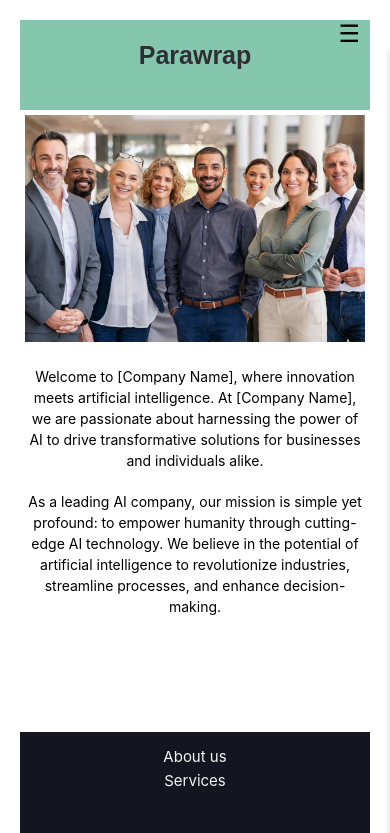
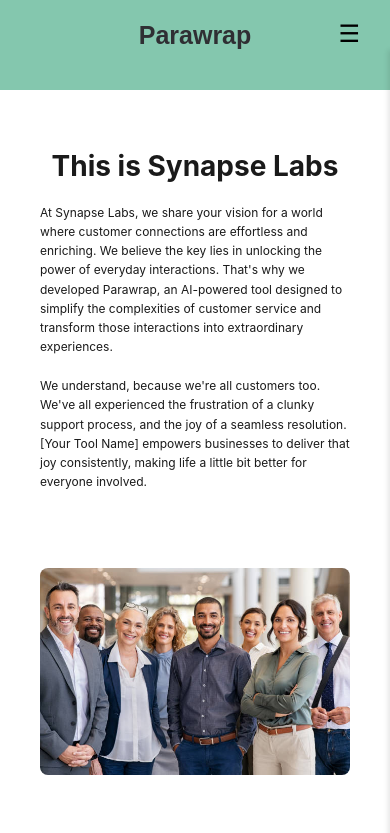
Before and after one commit to 1rayanharoon/Text-Summarizer, a React (Create React App) app in the folder front-end/: page /about-us in a window 390 px wide. Shown: the top 833 px of the page. Built offline with nearby package versions, Linux system fonts and the light colour scheme.

Commit message:
Created a About Page
Added responsiveness to the About Page.

```diff
--- a/front-end/src/components/AI-Detect.css
+++ b/front-end/src/components/AI-Detect.css
@@ -19,6 +19,7 @@
     display: flex;
     flex-direction: column;
     align-items: center;
+    box-shadow: 0 3px 6px rgba(0, 0, 0, 0.2), 0 4px 16px rgba(0, 0, 0, 0.19);
 }
 .head h1 {
     font-size: 22px;
--- a/front-end/src/components/About.css
+++ b/front-end/src/components/About.css
@@ -1,83 +1,108 @@
-.About {
-    text-align: center;
-    padding: 20px;
+.about-container {
+  display: flex;
+  align-items: center;
+  justify-content: space-between;
+  background-color: #ffffff;
+  padding: 40px;
+  border-radius: 8px;
+  flex-wrap: wrap;
+  gap: 70px; /* Adding gap between text and image */
 }
 
-  .about-image-container {
+.about-text {
+  max-width: 50%;
+  flex: 1 1 300px;
+}
+
+.about-text h1 {
+  font-size: 2.5rem;
+  color: #1a1a1a;
+}
+
+.about-text p {
+  font-size: 1rem;
+  color: #1a1a1a;
+  line-height: 1.6;
+  margin: 20px 0;
+}
+
+.about-image {
+  flex: 1 1 300px;
   display: flex;
   justify-content: center;
   align-items: center;
-    width: 100%;
-    max-width: 700px;
-    margin: 0 auto;
-    padding: 20px;
-    box-sizing: border-box;
 }
 
+.about-image img {
+  max-width: 100%;
+  border-radius: 8px;
+  object-fit: cover; /* Maintain aspect ratio */
+  object-position: center; /* Focus on center of the image */
+}
+
+/* Responsive Styles */
+@media (max-width: 900px) {
   .about-text {
-    text-align: center;
-    padding: 20px;
+    max-width: 100%;
+    text-align: left;
+  }
+
+  .about-text h1 {
+    font-size: 2rem;
+
   }
 
   .about-text p {
-    font-size: 18px;
-    line-height: 1.5;
-    margin-bottom: 20px;
+    font-size: 0.8rem;
+    text-align: left;
   }
 
   .about-image {
-    width: 100%;
-    height: auto;
-    max-width: 100%;
-    max-height: 80vh;
-    object-fit: cover;
-    margin-top: -80px;
-    z-index: 1;
+    margin-top: 20px;
+    width: 100%; /* Ensure image takes full width in smaller screens */
   }
 
-  @media (max-width: 1024px) {
-    .about-image-container {
-      padding: 15px;
-    }
-    .about-text {
-        padding: 15px;
-      }
-    .about-image {
-      margin-top: 0; /* Remove margin-top */
-      max-height: 70vh;
+  .about-image img {
+    width: 100%; /* Ensure image takes full width */
+    height: auto; /* Maintain aspect ratio */
   }
 }
+@media (max-width: 768px) {
+  .about-text {
+    max-width: 100%;
+    text-align: center;
+  }
+.about-container{
+  flex-direction: column;
+  gap: 0px;
+}
+  .about-text h1 {
+    font-size: 2rem;
 
-  @media (max-width: 768px) {
-    .about-image-container {
-      padding: 10px;
+  }
+
+  .about-text p {
+    font-size: 0.9rem;
+    text-align: left;
   }
 
   .about-image {
-      max-height: 60vh;
+    margin-top: 20px;
+    width: 100%; /* Ensure image takes full width in smaller screens */
   }
-    .about-text {
-        padding: 10px;
+
+  .about-image img {
+    width: 100%; /* Ensure image takes full width */
+    height: auto; /* Maintain aspect ratio */
+  }
+}
+@media (max-width: 480px) {
+  .about-text h1 {
+    font-size: 1.75rem;
   }
 
   .about-text p {
-        font-size: 16px;
+    font-size: 0.75rem;
+    margin-bottom: 10px;
   }
 }
-
-  @media (max-width: 480px) {
-    .about-image-container {
-      padding: 5px;
-    }
-
-    .about-image {
-      max-height: 50vh;
-    }
-    .about-text {
-        padding: 5px;
-      }
-
-      .about-text p {
-        font-size: 14px;
-      }
-  }
--- a/front-end/src/components/About.js
+++ b/front-end/src/components/About.js
@@ -7,19 +7,21 @@
 function About() {
   return (
     <div className="About">
-      <Head isAboutPage={true} />
-      <div className="about-image-container">
-        <img src={aboutImage} alt="Intro" className="about-image" />
-      </div>
+      <Head/>
+      <div className="about-container">
       <div className="about-text">
+        <h1>This is Synapse Labs</h1>
         <p>
-          Welcome to [Company Name], where innovation meets artificial intelligence. At [Company Name], we are passionate about harnessing the power of AI to drive transformative solutions for businesses and individuals alike.
+        At Synapse Labs, we share your vision for a world where customer connections are effortless and enriching.  We believe the key lies in unlocking the power of everyday interactions.  That's why we developed Parawrap, an AI-powered tool designed to simplify the complexities of customer service and transform those interactions into extraordinary experiences.
         </p>
         <p>
-          As a leading AI company, our mission is simple yet profound: to empower humanity through cutting-edge AI technology. We believe in the potential of artificial intelligence to revolutionize industries, streamline processes, and enhance decision-making.
+        We understand, because we're all customers too.  We've all experienced the frustration of a clunky support process, and the joy of a seamless resolution.  [Your Tool Name] empowers businesses to deliver that joy consistently, making life a little bit better for everyone involved.
         </p>
-        {/* Add more paragraphs here if needed */}
       </div>
+      <div className="about-image">
+        <img src={aboutImage} alt="Zendesk Team" />
+      </div>
+    </div>
       <Footer />
     </div>
   );
--- a/front-end/src/components/Translator.css
+++ b/front-end/src/components/Translator.css
@@ -16,6 +16,7 @@
     border-radius: 15px;
     overflow: hidden;
     font-family: Arial, sans-serif;
+    box-shadow: 0 3px 6px rgba(0, 0, 0, 0.2), 0 4px 16px rgba(0, 0, 0, 0.19);
   }
 
   .head h1 {
```
Lines whose indentation alone changed are shown as unchanged.
